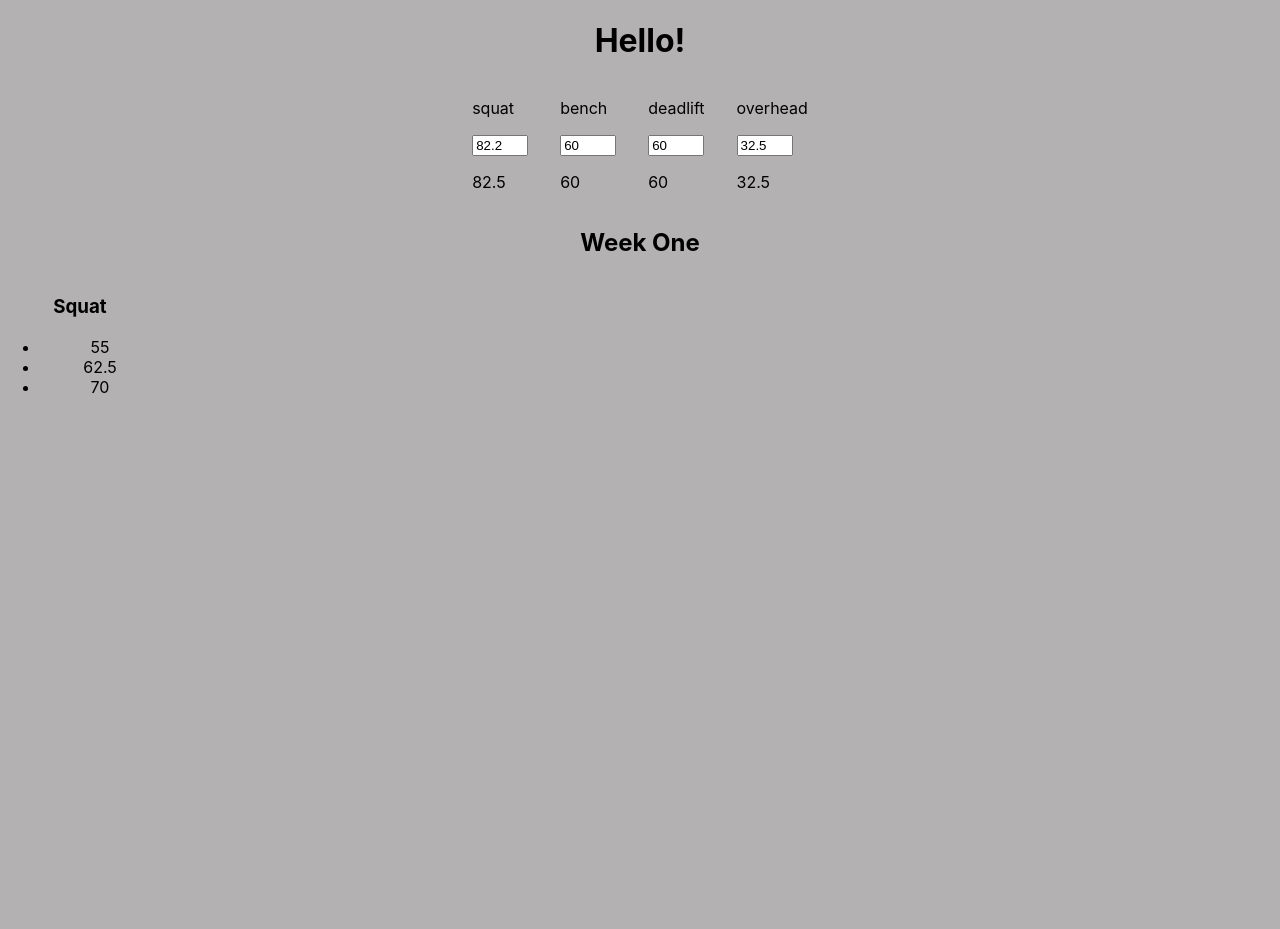
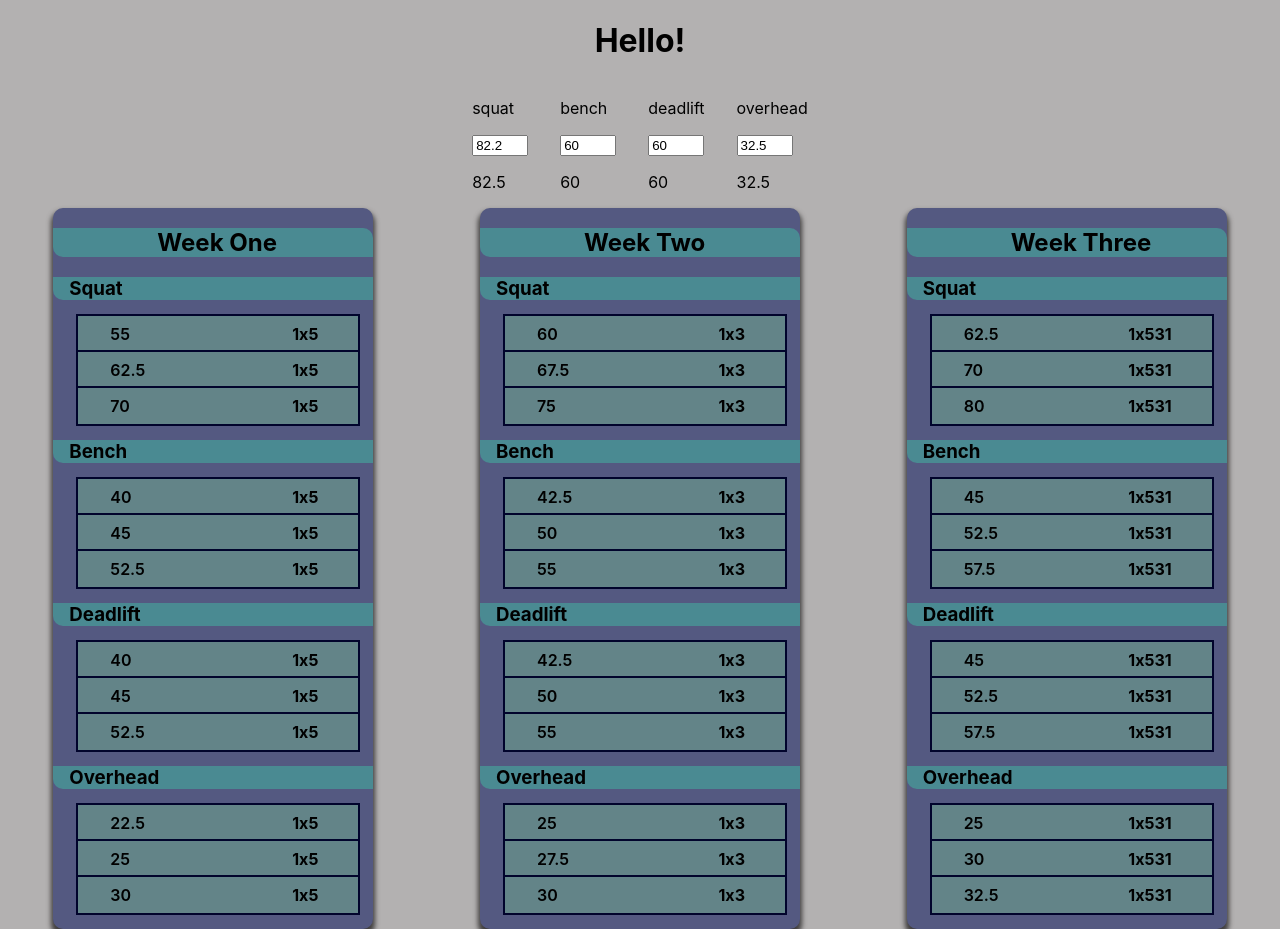
Before and after one commit to AroonSalotra/workout-app, a React (Create React App) app: page / in a window 1280 px wide. Before the commit the page ends 800 px from the top, so only its background shows below. Built offline with nearby package versions, Linux system fonts and the light colour scheme.

Commit message:
add initial css styles

```diff
--- a/src/App.css
+++ b/src/App.css
@@ -1,7 +1,44 @@
-* {
-    /* background: rgba(124, 57, 57, 0.178); */
+:root {
+    --clr-a: rgb(74, 138, 146);
+    --clr-b: rgb(84, 89, 129);
+    --clr-c: rgb(95, 100, 143);
+    --px-5: 10px;
 }
 
+* {
+    /* background: rgba(128, 21, 21, 0.192); */
+}
+
+body {
+    /* background: var(--clr-c); */
+}
+
+.containerMain {}
+
+.containerWeek {
+    display: flex;
+    justify-content: center;
+}
+
+.trainingDay {}
+
+.trainingDay h3 {
+    margin: auto;
+    padding-left: 1rem;
+}
+
+.containerWeek h3 {
+    background: var(--clr-a);
+    border-bottom-left-radius: var(--px-5);
+
+}
+
+.subTitle {
+    background: var(--clr-a);
+    padding-left: 6.5rem;
+    border-top-right-radius: 10px;
+    border-bottom-left-radius: var(--px-5);
+}
 
 .trainingMax {
     display: flex;
@@ -15,6 +52,33 @@
 }
 
 .trainingWeek {
-    display: grid;
-    grid-template-columns: repeat(3, 10rem);
+    background: var(--clr-b);
+    box-shadow: 0 5px 5px 2px rgb(65, 63, 63);
+    width: 20rem;
+    margin: auto;
+    text-align: left;
+    /* border-left: 20px solid var(--clr-b); */
+    border-radius: 10px;
 }
+
+.trainingWeek li {
+    list-style: none;
+    font-weight: 600;
+    transform: translateX(-15px);
+    padding: .5rem;
+    background: rgb(99, 132, 136);
+    outline: 2px solid rgb(1, 4, 44);
+    padding-left: 2rem;
+}
+
+.containerContent {
+    display: flex;
+    flex-direction: column;
+}
+
+.reps {
+    font-weight: 700;
+    /* text-align: left; */
+    float: right;
+    padding-right: 2rem;
+}
--- a/src/App.js
+++ b/src/App.js
@@ -3,7 +3,7 @@
 import './App.css'
 // import './trainingMax.css'
 import Landing from "./Landing";
-import TrainingMax from './TrainingMax';
+// import TrainingMax from './TrainingMax';
 import Main from './Main';
 import DebugComponent from './DebugComponent';
 import Lifts from './Lifts';
@@ -13,14 +13,12 @@ function App() {
   // Rounding Number function to get closest 0.25
 
   const roundNum = (input) => {
-    // return Math.ceil(4 * input) / 4
     return Math.ceil(input / 2.5) * 2.5
   }
 
   return (
     <div className="App">
       <Landing round={roundNum} />
-      {/* <TrainingMax round={roundNum} /> */}
       <Main round={roundNum} />
       {/* <Lifts round={roundNum} /> */}
       {/* <DebugComponent/> */}
--- a/src/Lifts.jsx
+++ b/src/Lifts.jsx
@@ -5,13 +5,29 @@ const Lifts = (props) => {
     //     return props.round(result)
     // }
 
-    const calcRoutine = (operand, [...args]) => {
+    const calcRoutine = (operand, week, [...args]) => {
 
         let result = []
+        let reps = []
+
+        switch (week) {
+            case 1:
+                reps.push(5)
+                break;
+            case 2:
+                reps.push(3)
+                break;
+            case 3:
+                reps.push(5, 3, 1)
+                break;
+            default:
+                reps.push("undefined")
+        }
 
         for (let a = 0; a < args.length; a++) {
-            // result.push(<p key={args[a]}>{props.round(operand * args[a])}</p>)
-            result.push(<li key={args[a]}>{props.round(operand * args[a])}</li>)
+            for (let b = 0; b < reps.length; b++) {
+            }
+            result.push(<li key={args[a]}>{props.round(operand * args[a])} <span className="reps">1x{reps}</span>  </li>)
         }
         return <ul>{result}</ul>
     }
@@ -19,8 +35,7 @@ const Lifts = (props) => {
 
     return (
         <div>
-            {/* <p>{calcRoutine(props.operand, props.args)}</p> */}
-            {calcRoutine(props.operand, props.args)}
+            {calcRoutine(props.operand, props.week, props.args)}
         </div>
     );
 }
--- a/src/Main.jsx
+++ b/src/Main.jsx
@@ -26,15 +26,14 @@ const Main = (props) => {
             case "overhead":
                 liftType = setOverhead;
                 break;
+            default:
+                liftType = "undefined"
         }
         return liftType(e.target.value)
-
     }
 
-
-
     return (
-        <div>
+        <div className="containerMain">
             <div className="trainingMax">
                 <TrainingMax liftType={squat}
                     round={props.round}
@@ -54,20 +53,58 @@ const Main = (props) => {
                     id="overhead" />
             </div>
 
-            <h2>Week One</h2>
+            {/* <h2 className="subTitle">Week One</h2> */}
+            <div className="containerWeek">
                 <div className="trainingWeek">
+                    <h2 className="subTitle">Week One</h2>
                     <div className="trainingDay">
                         <h3>Squat</h3>
-                    {/* <Lifts value={0.65} operand={squat} round={props.round} /> */}
-                    <Lifts args={[0.65, 0.75, 0.85]} operand={squat} round={props.round} />
+                        <Lifts args={[0.65, 0.75, 0.85]} operand={squat} week={1} round={props.round} />
+                        <h3>Bench</h3>
+                        <Lifts args={[0.65, 0.75, 0.85]} operand={bench} week={1} round={props.round} />
+                    </div>
+                    <div className="trainingDay">
+                        <h3>Deadlift</h3>
+                        <Lifts args={[0.65, 0.75, 0.85]} operand={deadlift} week={1} round={props.round} />
+                        <h3>Overhead</h3>
+                        <Lifts args={[0.65, 0.75, 0.85]} operand={overhead} week={1} round={props.round} />
                     </div>
                 </div>
 
+                <div className="trainingWeek">
+                    <h2 className="subTitle">Week Two</h2>
+                    <div className="trainingDay">
+                        <h3>Squat</h3>
+                        <Lifts args={[0.70, 0.80, 0.90]} operand={squat} week={2} round={props.round} />
+                        <h3>Bench</h3>
+                        <Lifts args={[0.70, 0.80, 0.90]} operand={bench} week={2} round={props.round} />
+                    </div>
+                    <div className="trainingDay">
+                        <h3>Deadlift</h3>
+                        <Lifts args={[0.70, 0.80, 0.90]} operand={deadlift} week={2} round={props.round} />
+                        <h3>Overhead</h3>
+                        <Lifts args={[0.70, 0.80, 0.90]} operand={overhead} week={2} round={props.round} />
+                    </div>
+                </div>
 
-
+                <div className="trainingWeek">
+                    <h2 className="subTitle">Week Three</h2>
+                    <div className="trainingDay">
+                        <h3>Squat</h3>
+                        <Lifts args={[0.75, 0.85, 0.95]} operand={squat} week={3} round={props.round} />
+                        <h3>Bench</h3>
+                        <Lifts args={[0.75, 0.85, 0.95]} operand={bench} week={3} round={props.round} />
+                    </div>
+                    <div className="trainingDay">
+                        <h3>Deadlift</h3>
+                        <Lifts args={[0.75, 0.85, 0.95]} operand={deadlift} week={3} round={props.round} />
+                        <h3>Overhead</h3>
+                        <Lifts args={[0.75, 0.85, 0.95]} operand={overhead} week={3} round={props.round} />
+                    </div>
 
                 </div>
-
+            </div>
+        </div>
     );
 
 }
--- a/src/TrainingMax.jsx
+++ b/src/TrainingMax.jsx
@@ -1,4 +1,3 @@
-import { useState } from 'react';
 
 const TrainingMax = (props) => {
     return (
```
Lines whose indentation alone changed are shown as unchanged.
